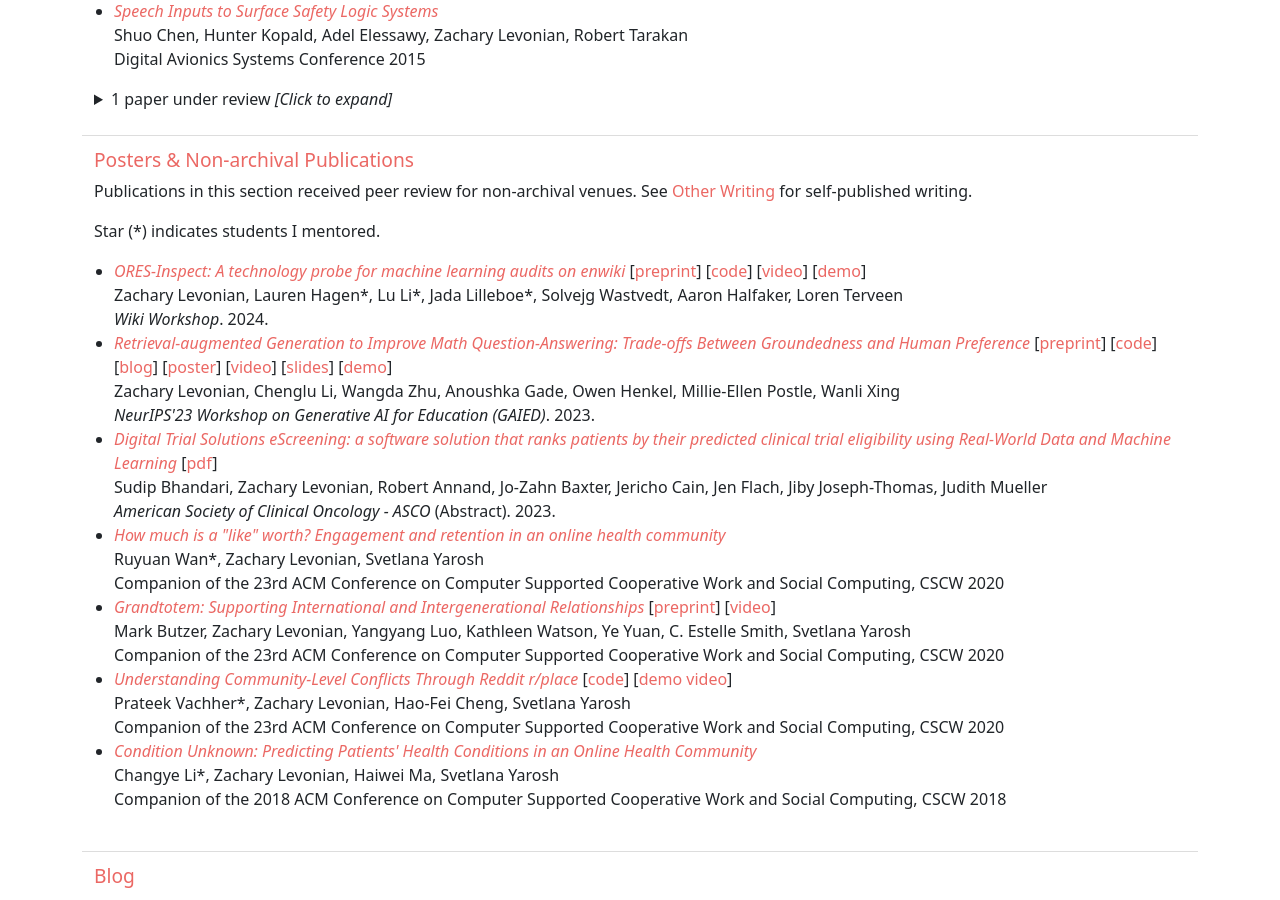
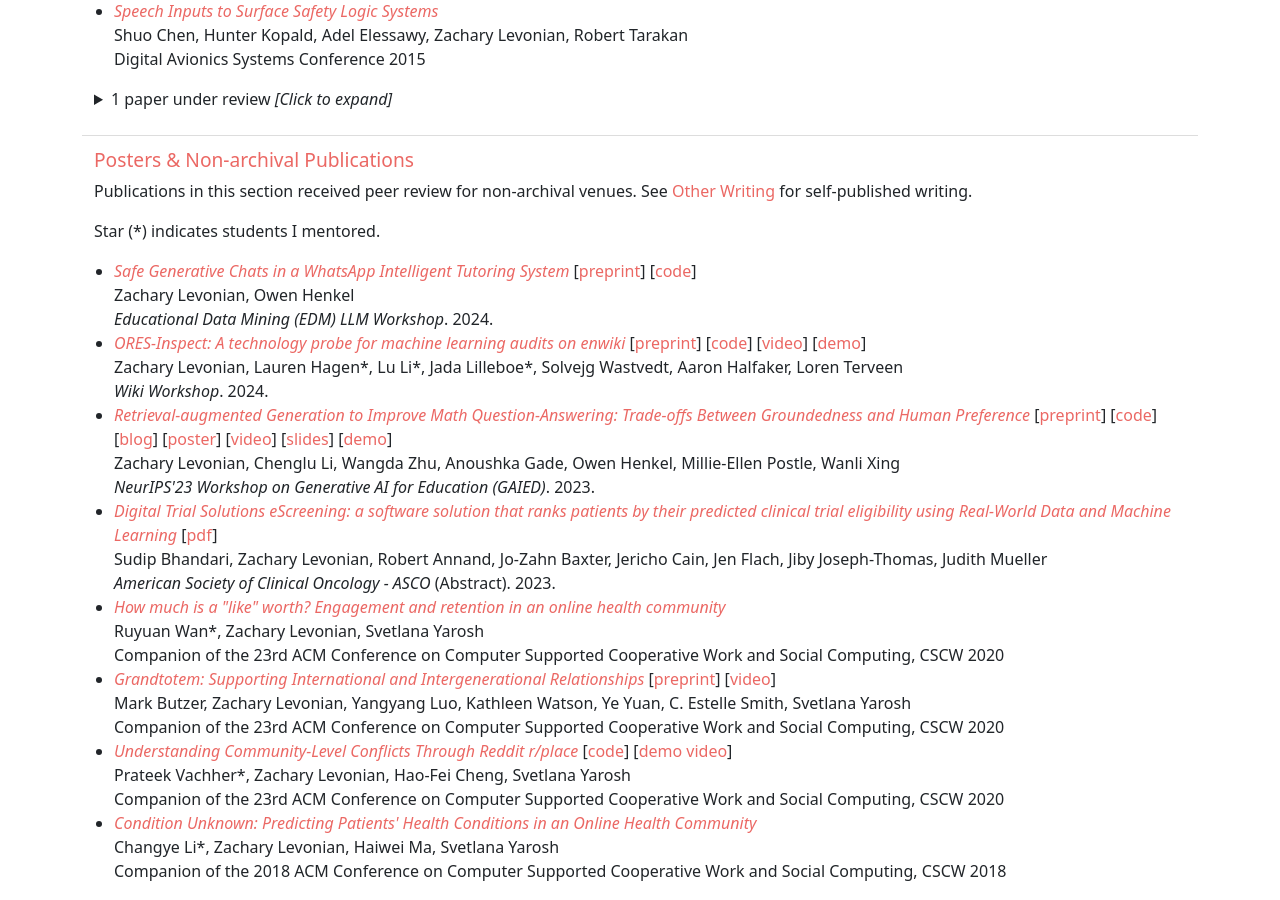
Before and after one commit to levon003/levon003.github.io, a Jekyll site: the page index.html, which Jekyll copies as it is, in a window 1280 px wide and 900 px high, scrolled down 1892 px. Built offline with Jekyll 4.4.1, drawn with Linux system fonts in a browser that asks for light colours.

Commit message:
Add poster

```diff
--- a/index.html
+++ b/index.html
@@ -336,6 +336,14 @@
             <p>Star (*) indicates students I mentored.</p>
             <ul>
                 <li>
+                    <a href=" http://arxiv.org/abs/2407.04915" class="italics">Safe Generative Chats in a WhatsApp Intelligent Tutoring System</a>
+                    [<a href="http://arxiv.org/abs/2407.04915">preprint</a>]
+                    [<a href="https://github.com/DigitalHarborFoundation/chatbot-safety">code</a>]
+                    <br>
+                    Zachary Levonian, Owen Henkel<br>
+                    <em>Educational Data Mining (EDM) LLM Workshop</em>. 2024.
+                </li>
+                <li>
                     <a href="https://arxiv.org/abs/2406.08453" class="italics">ORES-Inspect: A technology probe for machine learning audits on enwiki</a>
                     [<a href="https://arxiv.org/abs/2406.08453">preprint</a>]
                     [<a href="https://github.com/levon003/wiki-ores-feedback">code</a>]
```
